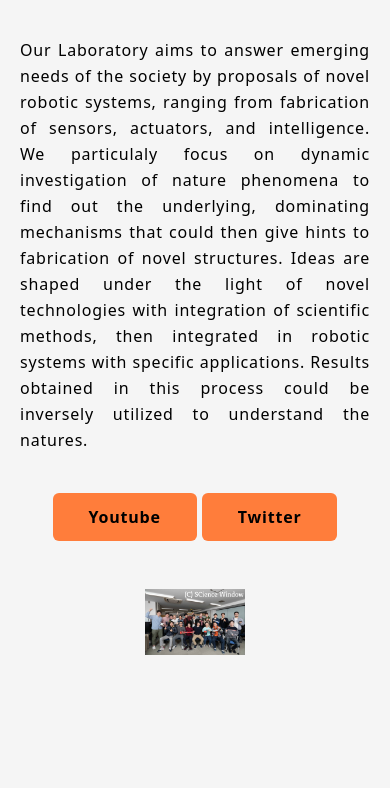
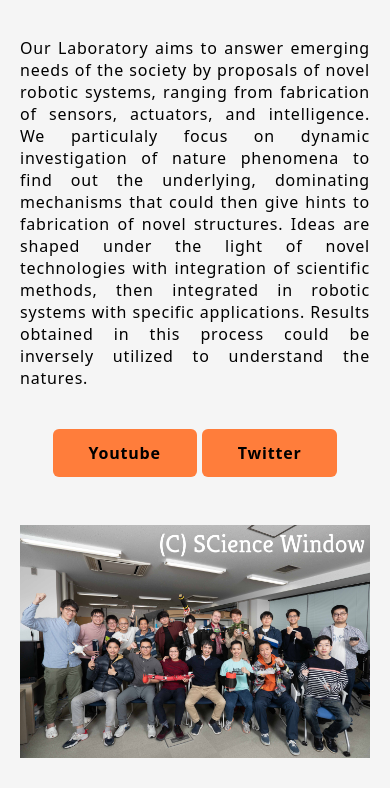
Before and after one commit to meoDzz/holabwebsite, a website: page src/index.html in a window 390 px wide. Shown: the part 309-1097 px from the top of the page. Drawn offline with Linux system fonts and the light colour scheme.

Commit message:
add the font size

```diff
--- a/src/index.html
+++ b/src/index.html
@@ -80,25 +80,12 @@
             </div>
         </div>
 
-        <!-- <div class="content">
-            <h1 class="title-header">Test</h1>
-            <p class="description-header">Test</p>
-        </div>
-        <div class="content">
-            <h1 class="title">Test</h1>
-            <p class="description">Test</p>
-        </div>
-        <div class="content">
-            <h1 class="title">Test</h1>
-            <p class="description">Test</p>
-        </div> -->
-
         <div class="container py-20 -z-30 ">
 
             <div class="flex flex-col items-center md:flex-row ">
                 <div class="text-center mb-12 md:text-left md:w-1/2 md:pr-10 content">
                     <h1 class="title title-aboutus ">ABOUT US </h1>
-                    <p class=" description-aboutus leading-relaxed mb-10 text-justify"> Our Laboratory aims to answer emerging needs of the society by proposals of novel robotic systems, ranging from
+                    <p class=" description description-aboutus leading-relaxed mb-10 text-justify"> Our Laboratory aims to answer emerging needs of the society by proposals of novel robotic systems, ranging from
                     fabrication of sensors, actuators, and intelligence. We particulaly focus on dynamic investigation of nature phenomena
                     to find out the underlying, dominating mechanisms that could then give hints to fabrication of novel structures. Ideas
                     are shaped under the light of novel technologies with integration of scientific methods, then integrated in robotic
--- a/src/input.css
+++ b/src/input.css
@@ -17,10 +17,15 @@
   @apply text-3xl md:text-4xl font-bold leading-snug mb-10 uppercase;
 }
 
+.description{
+  @apply  xl:text-[20px] lg:text-[17px] sm:text-[10px]  md:text-[15px]  font-medium leading-snug mb-10 ;
+}
+
 .responsive-image {
   width: 100%;
   height: auto;
   max-width: 100%;
+  max-height: 30hw;
 }
 
 .image-viewWidth {
@@ -37,7 +42,7 @@
 
 @media (max-width: 1000px) {
   .image-viewWidth {
-    width: 100px;
+    width: 400px;
     height: auto;
   }
 }
--- a/tailwind.config.js
+++ b/tailwind.config.js
@@ -12,8 +12,13 @@ module.exports = {
         "color-gray": "#333",
         "color-white": "#000",
         "color-blob": "#A427DF",
-      }
+      },
+      screens: {
+        'xs': '320px',  // Custom screen size, you can adjust the pixel value
+        'xmd': '768px',
+      },
     },
+
     container:{
       center: true,
       padding: {
```
Also changed, not shown: src/output.css.
